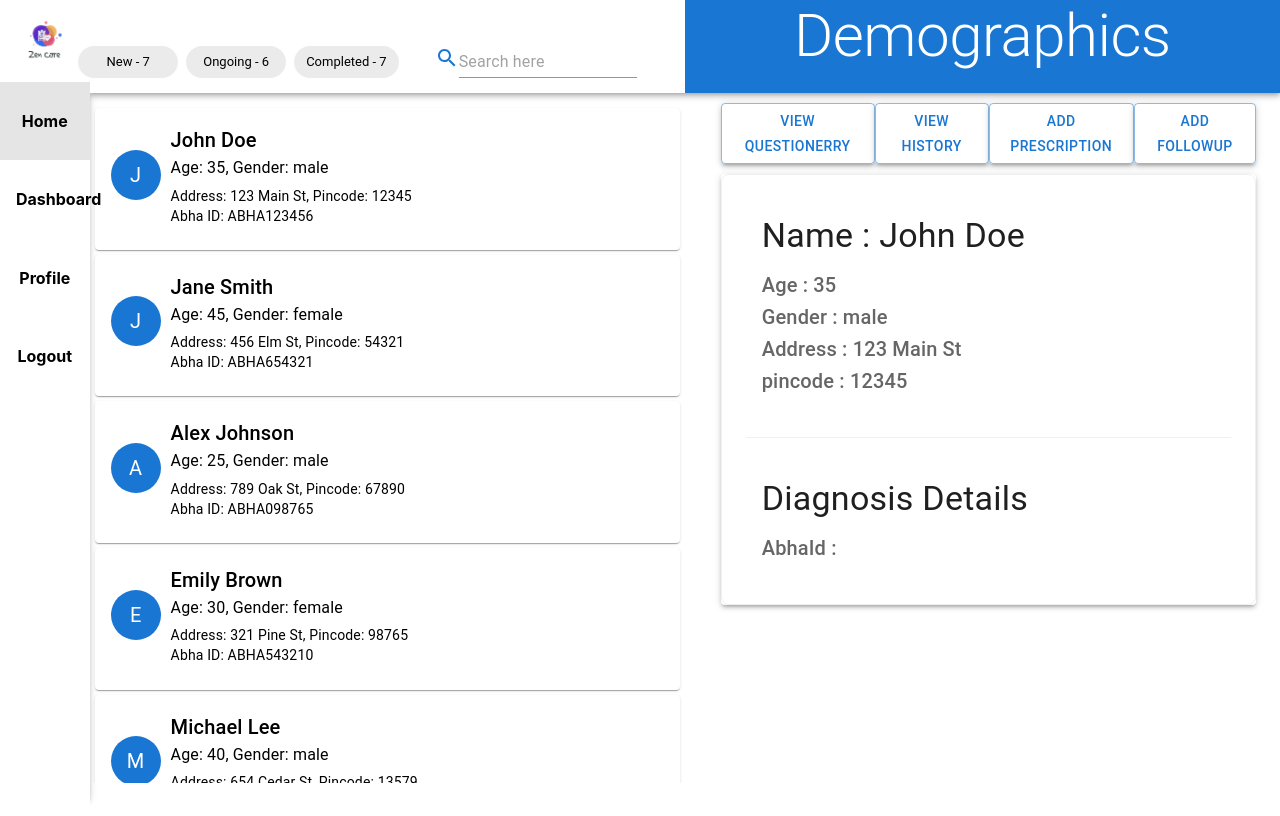
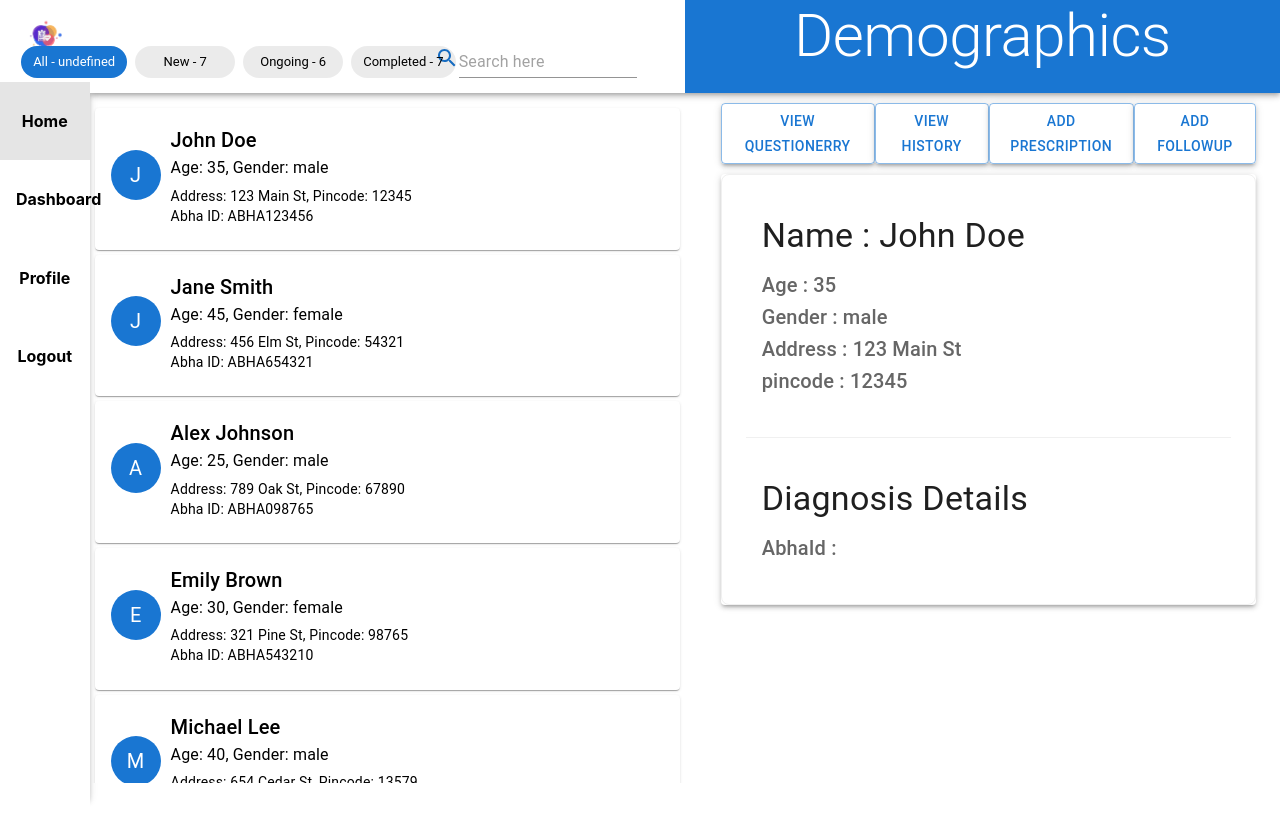
Before and after one commit to HarshMT2023164/HealthCareApp, a React (Create React App) app: page /doctor/landingScreen in a window 1280 px wide. Built offline with nearby package versions, Linux system fonts and the light colour scheme.

Commit message:
backend int changes in doctor search bar

```diff
--- a/src/Components/Doctor/DoctorSearchBar.js
+++ b/src/Components/Doctor/DoctorSearchBar.js
@@ -5,7 +5,7 @@ import DoctorMainContext from "../../utils/Context/DoctorMainContext";
 
 export default function DoctorSearchBar() {
   const { setselectedStatus, patientCount, searchText, setSearchText } = useContext(DoctorMainContext);
-  const [selectedChip, setSelectedChip] = useState(null);
+  const [selectedChip, setSelectedChip] = useState("all");
 
   const onChipClick = (status) => {
     setselectedStatus(status.toLowerCase());
@@ -34,6 +34,15 @@ export default function DoctorSearchBar() {
             <div className="doctor-bar-btn-container">
               <div className="doctor-bar-btn-inner">
                 <Stack direction="row" spacing={1}>
+                <Chip
+                    label={"All - " + patientCount.all}
+                    component="a"
+                    href="#basic-chip"
+                    clickable
+                    className="doctor-bar-chip"
+                    onClick={() => onChipClick("All")}
+                    style={{ backgroundColor: chipBackgroundColor("All"), color: chipFontColor("All") }}
+                  />
                   <Chip
                     label={"New - " + patientCount.new}
                     component="a"
```
